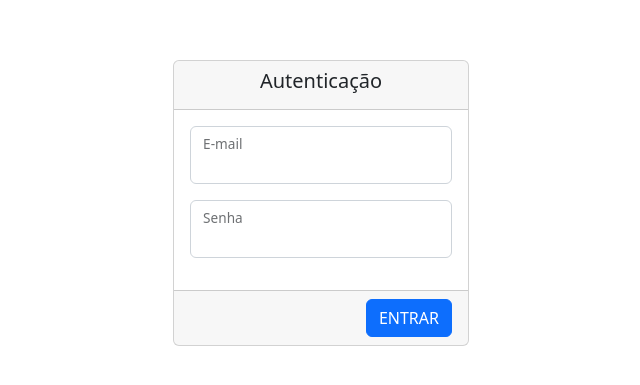
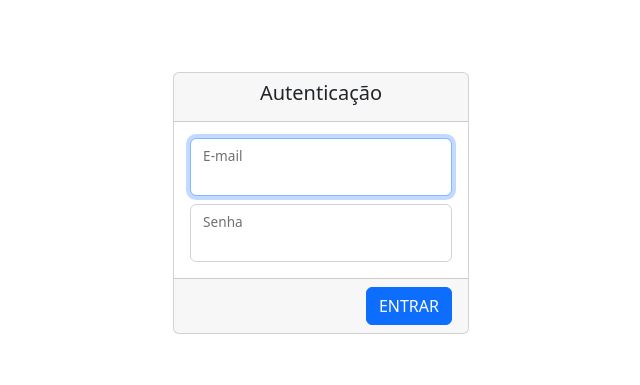
Before and after one commit to jvsjanilson/webfin-react, a React (Vite) app: page / in a window 1280 px wide. Shown: the part 197-582 px from the top of the page, without its empty margins (319-959 px from the left). Built offline with nearby package versions, Linux system fonts and the light colour scheme; no server answers.

Commit message:
feat: mundaça de layout form cliente

```diff
--- a/src/pages/Cliente/form.jsx
+++ b/src/pages/Cliente/form.jsx
@@ -202,17 +202,15 @@ export default function FormCliente(){
                 <Card >
                     <Card.Header>
                         <Row>
-                            <Col xs={6} md={6} >
-                                <Button  className='me-1'  type='submit' variant={ _id ? 'success' : 'primary' }>{(_id? (<FaSave/>) : (<FaPlus/>))} { _id ? 'SALVAR' : 'CRIAR' }</Button>
-
-                                <LinkContainer to={routeIndex}>
-                                    <Button  variant="secondary"><FaArrowLeft/> VOLTAR</Button>
+                            <Col xs={6} md={6} className="d-flex justify-content-start align-items-center">
+                                <LinkContainer to={routeIndex} className='me-1'>
+                                    <Button  variant="light"><FaArrowLeft/> VOLTAR</Button>
                                 </LinkContainer>
                             </Col>
-
-                            <Col xs={6} md={6} className="d-flex justify-content-end align-items-center">
+                            <Col xs={6} md={6} className="d-flex align-items-center justify-content-end">
                                 <h5 className='titulo_cad' >CLIENTE</h5>
                             </Col>
+
                         </Row>
 
                     </Card.Header>
@@ -329,9 +327,10 @@ export default function FormCliente(){
                                 <FormBootstrap.Group  controlId="estado_id">
                                     <FloatingLabel controlId="estado_id" label="UFs" >
                                         <FormBootstrap.Select value={values.estado_id}
-                                            onChange={(e) => {
+                                            onChange={ async (e) => {
                                                 setFieldValue('estado_id', e.target.value)
                                                 getCidades(e.target.value)
+
                                             }}>
                                             {estados.map((e) => <option value={e.id} key={e.id}>{e.uf}</option>)}
                                         </FormBootstrap.Select>
@@ -350,7 +349,7 @@ export default function FormCliente(){
                             </Col>
                         </Row>
 
-                        <Row className="mb-2 g-2">
+                        <Row className="g-2">
                             <Col xs={6} md={2}>
                                 <FormBootstrap.Group  controlId="fone">
                                     <FloatingLabel controlId="fone" label="Fone" >
@@ -393,6 +392,13 @@ export default function FormCliente(){
                         </Row>
 
                     </Card.Body>
+                    <Card.Footer>
+                        <Row>
+                            <Col className="d-flex justify-content-end" >
+                                <Button  type='submit' variant='success'><FaSave/> SALVAR</Button>
+                            </Col>
+                        </Row>
+                    </Card.Footer>
                 </Card>
             </Form>
 
--- a/src/pages/Signin/index.jsx
+++ b/src/pages/Signin/index.jsx
@@ -29,11 +29,11 @@ export default function Signin() {
 
                             <Card.Body>
 
-                                <FloatingLabel controlId="email" label="E-mail" className="mb-3">
-                                    <Form.Control type="email"  onChange={(e) => setEmail(e.target.value)} />
+                                <FloatingLabel controlId="email" label="E-mail" className="mb-2">
+                                    <Form.Control type="email" autoFocus onChange={(e) => setEmail(e.target.value)} />
                                 </FloatingLabel>
 
-                                <FloatingLabel controlId="password" label="Senha" className="mb-3">
+                                <FloatingLabel controlId="password" label="Senha" className="">
                                     <Form.Control type="password" onChange={(e) => setPassword(e.target.value)} />
                                 </FloatingLabel>
 
```
